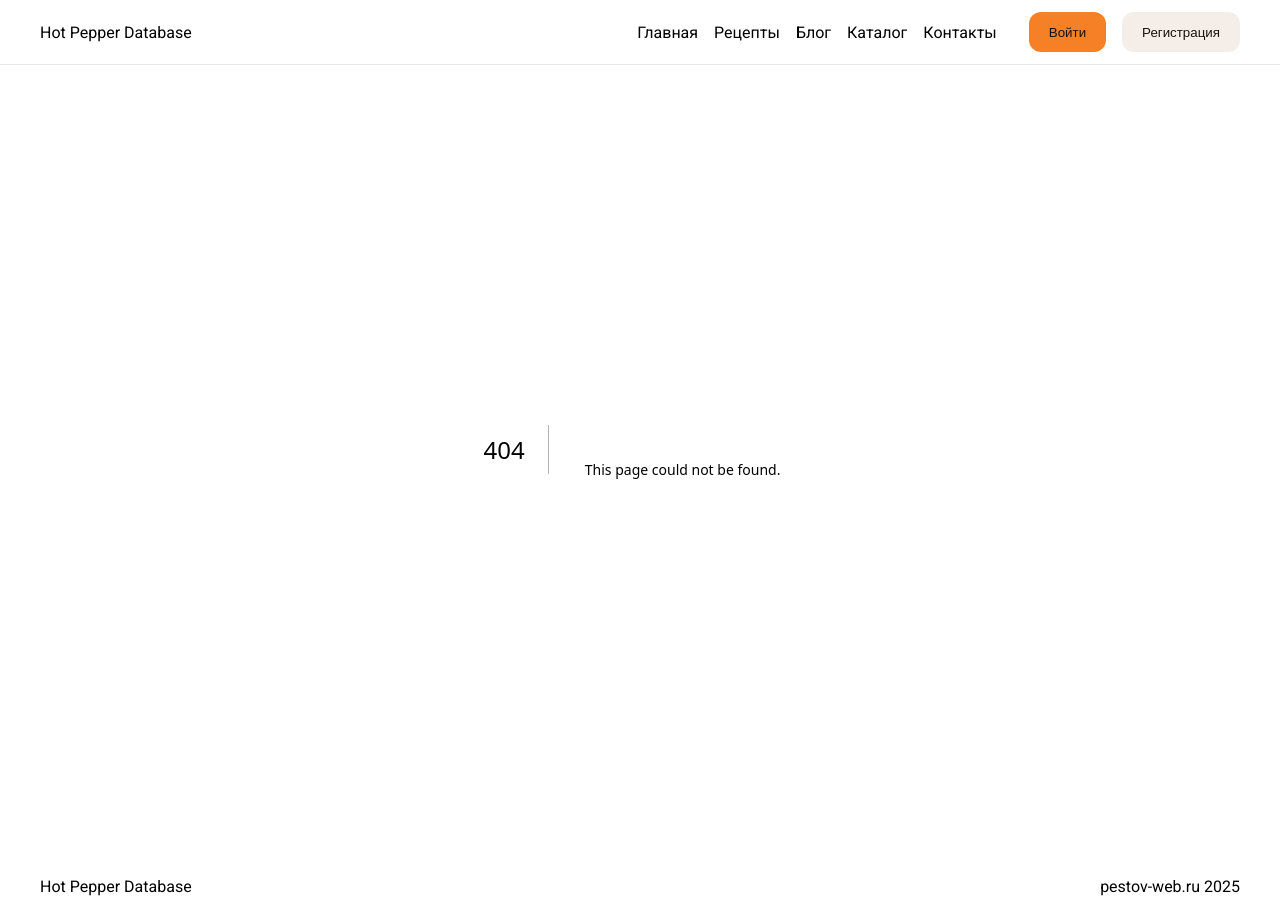
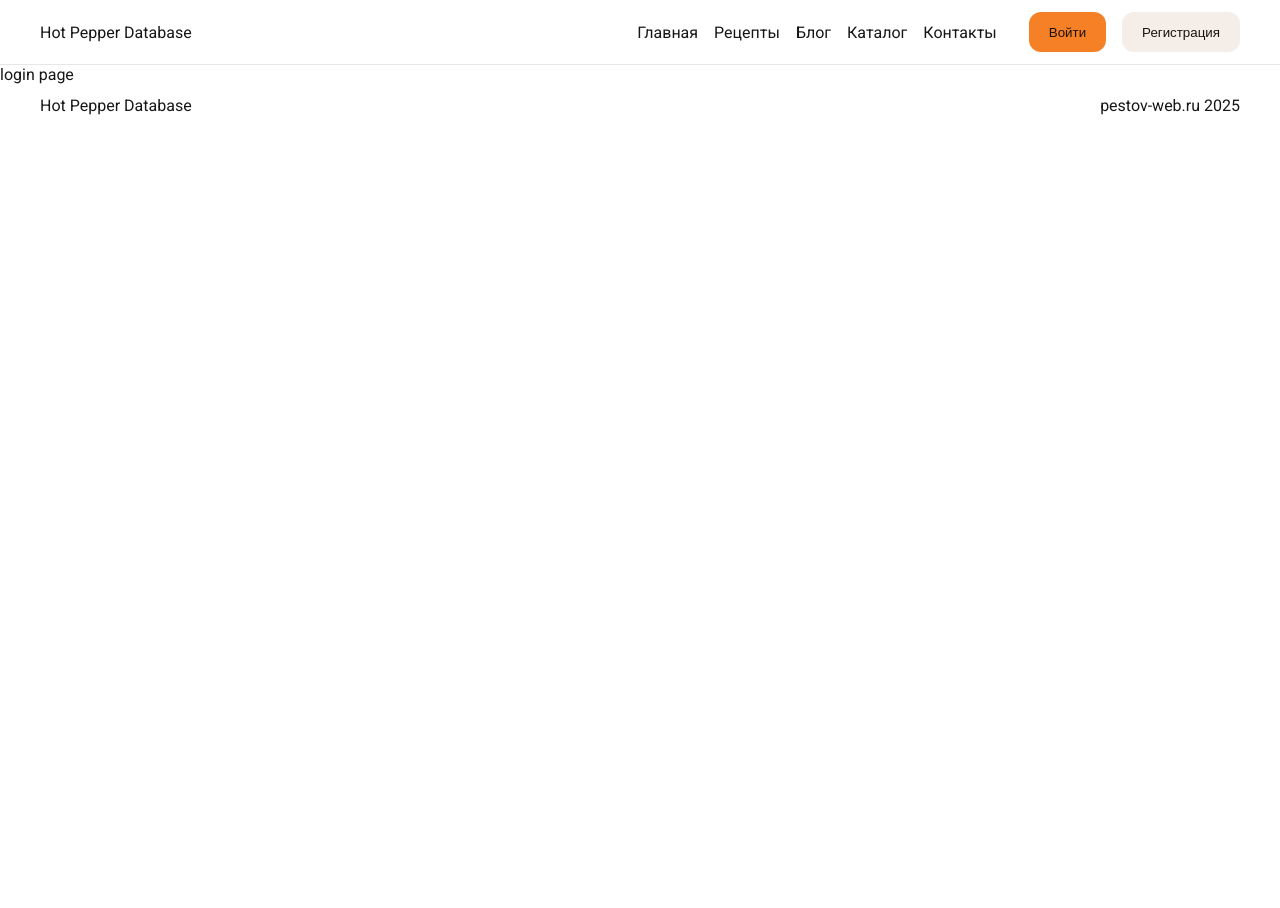
Before and after one commit to pestov-web/pepperinfo, a Next.js app: page /login in a window 1280 px wide. Before the commit this address had no page. After the commit the page ends 800 px from the top, so only its background shows below. Built offline with nearby package versions, Linux system fonts and the light colour scheme.

Commit message:
feat: blank login page

```diff
--- /dev/null
+++ b/app/login/page.tsx
@@ -0,0 +1,5 @@
+function LoginPage() {
+  return <section>login page</section>;
+}
+
+export default LoginPage;
```
